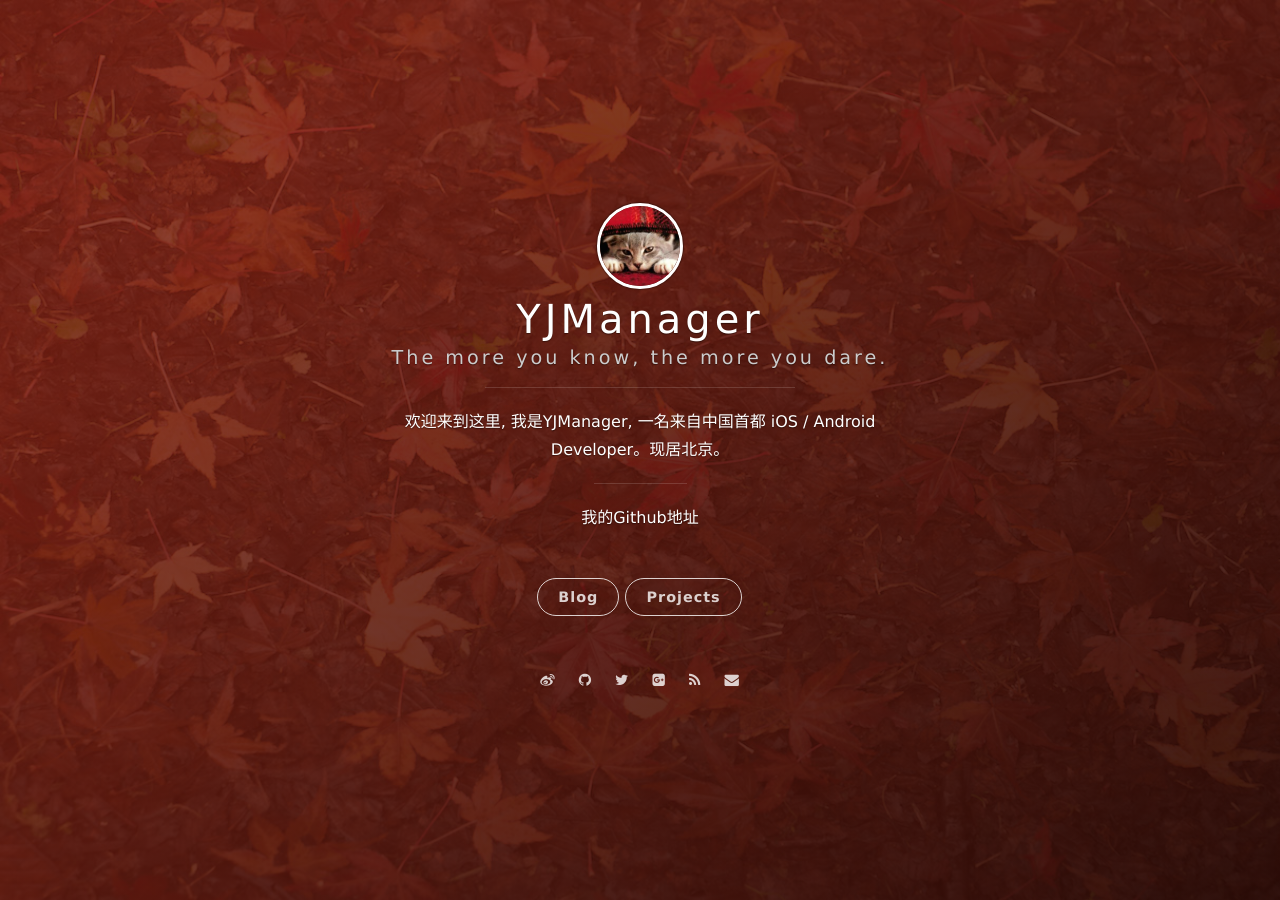
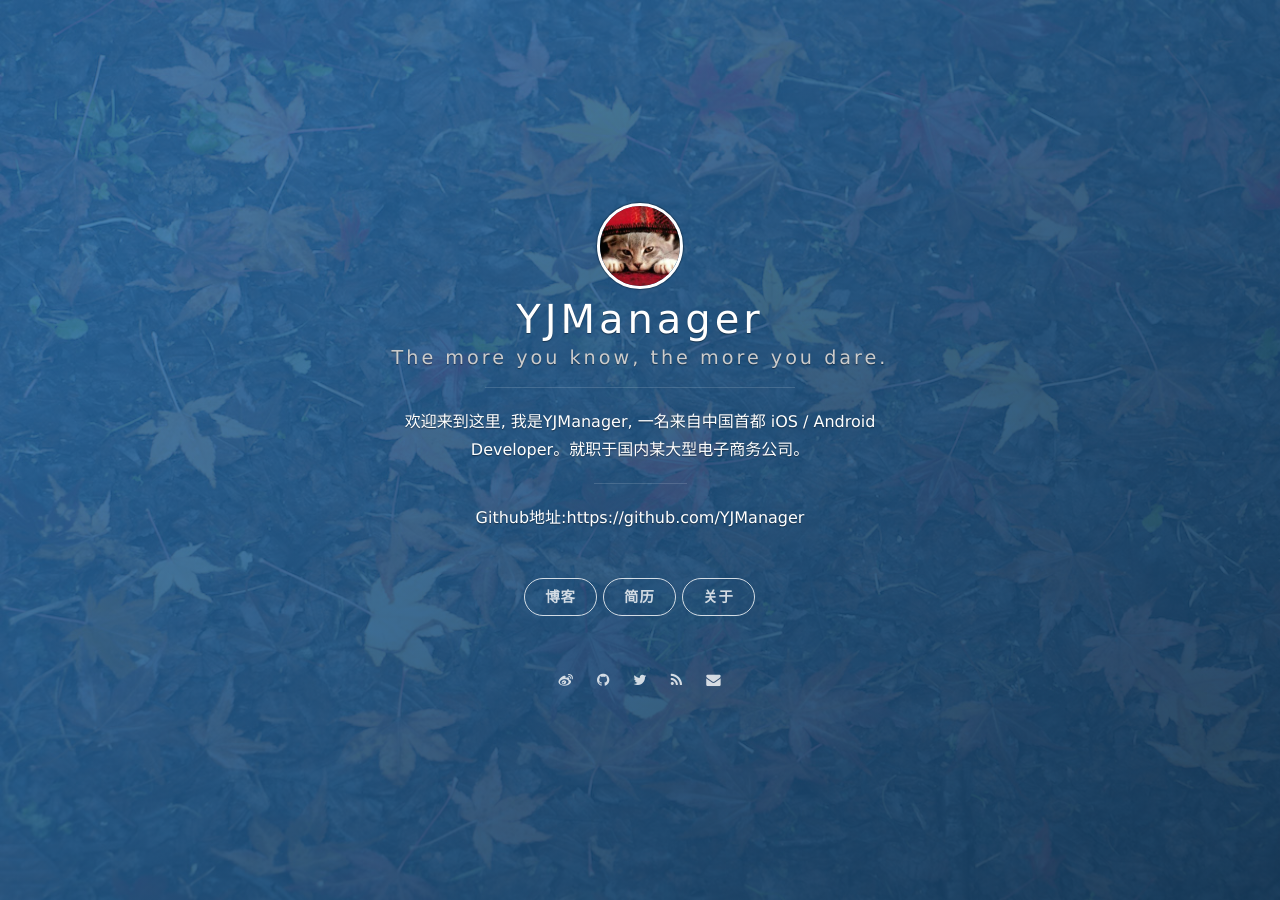
Before and after one commit to YJManager/yjmanager.github.io, a Jekyll site: the page built from index.html, in a window 1280 px wide. Built offline with Jekyll 4.4.1, drawn with Linux system fonts in a browser that asks for light colours; nearby versions of some CDN libraries; the list of posts is cut into pages by our own code.

Commit message:
commit at Company

```diff
--- a/_config.yml
+++ b/_config.yml
@@ -1,8 +1,8 @@
 # Basic
 title: YJManager
 subtitle: The more you know, the more you dare.
-welcome_message: <a href="https://github.com/YJManager" target="_blank">我的Github地址</a>
-description: 欢迎来到这里, 我是YJManager, 一名来自中国首都 iOS / Android Developer。现居北京。
+welcome_message: <a href="https://github.com/YJManager" target="_blank">Github地址:https://github.com/YJManager</a>
+description: 欢迎来到这里, 我是YJManager, 一名来自中国首都 iOS / Android Developer。就职于国内某大型电子商务公司。
 creator: <a href="https://github.com/YJManager">@YJManager</a>
 
 url: "https://yjmanager.github.io/"
@@ -10,20 +10,20 @@ url: "https://yjmanager.github.io/"
 permalink: /:year/:month/:title/
 
 # Format
-highlighter: cerulean
+highlighter: rouge
 
 # supported colors: blue, green, purple, red, orange or slate. If you need clear, leave it empty.
-cover_color: red
+cover_color: blue
 
 # The blog button should not be removed.
 blog_button:
-    title: Blog
-    description: Visit blog
+    title: 博客
+    description: 去访问
 
 # Navigation buttons in the front page.
 nav:
-    - {title: Projects, description: My Projects, url: 'http://project.onevcat.com'}
-    # - {title: Another Button, description: A button, url: 'http://example.com'}
+    - {title: 简历, description: 我的简历, url: 'https://github.com/YJManager'}
+    - {title: 关于, description: 了解更多, url: 'https://github.com/YJManager'}
 
 # Pagination
 gems: [jekyll-paginate]
@@ -37,11 +37,11 @@ comment:
 
 # Social
 social:
-    weibo: onevcat
-    github: onevcat
-    twitter: onevcat
-    gplus: 107108267983477358170
-    mail: onev@onevcat.com
+    weibo: YJManager
+    github: YJManager
+    twitter: YJManager
+    # gplus: 107108267983477358170
+    mail: houmanager@hotmail.com
 
 # Google Analytics
 ga:
```
